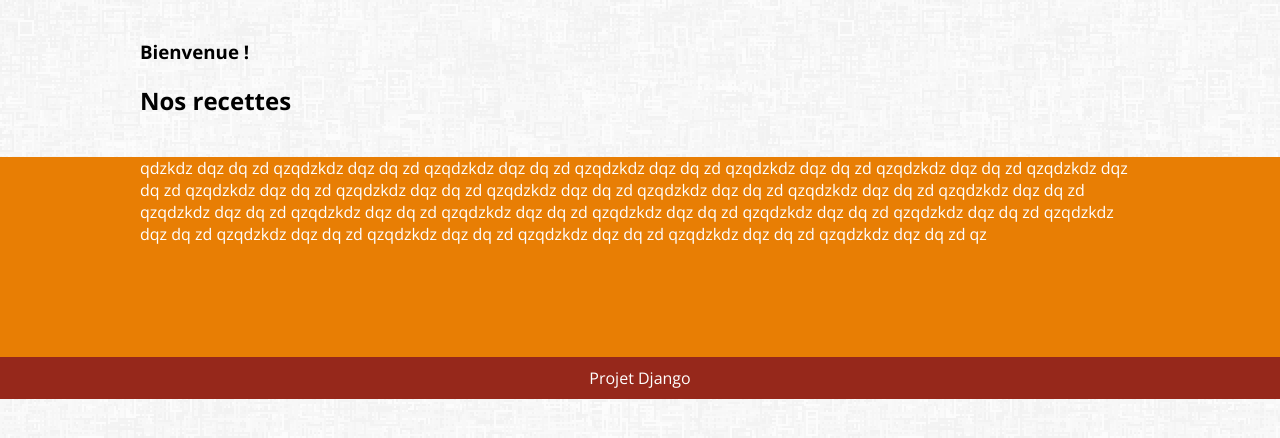
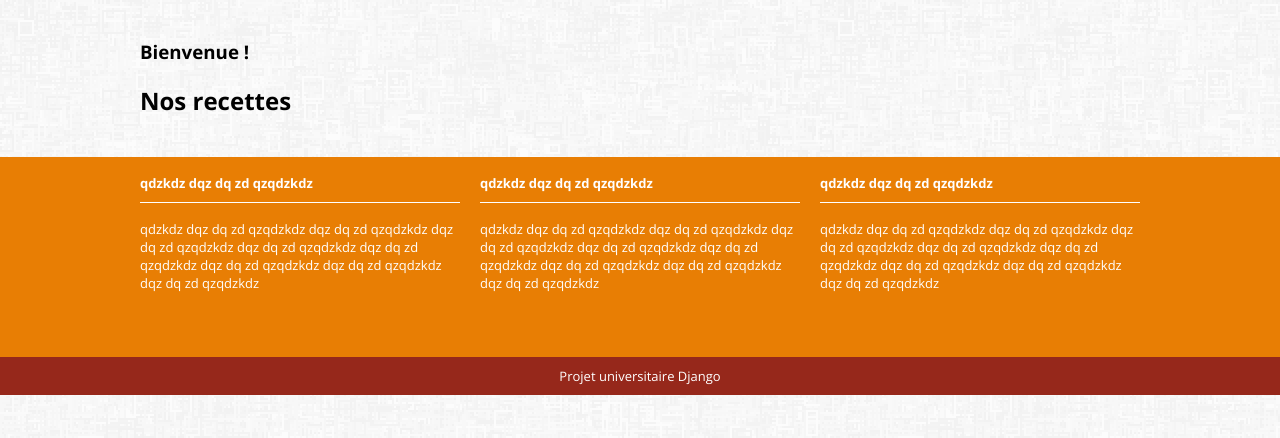
Before and after one commit to wicekvince/cuisinebis, a Django app: page / in a window 1280 px wide. Shown: the part 102-540 px from the top of the page. Run offline with Django 3.2, Linux system fonts and the light colour scheme; data that the repository does not hold is empty.

Commit message:
style update

```diff
--- a/recette/static/css/styles.css
+++ b/recette/static/css/styles.css
@@ -63,8 +63,16 @@ img{width: 175px;}
 }
 
 #footer{background-color: #e87e04}
-#footer-content{color:#fff;width: 1000px; margin:0 auto;height:200px}
+#footer-content{font-size:13px;color:#fff;width: 1000px; margin:0 auto;height:200px}
+#footer-content h4{padding-bottom:10px;border-bottom: 1px solid #fff}
 #post-footer{background-color:#96281b;color: #fff;padding: 10px;}
-#post-footer-content{width: 1000px;margin: 0 auto;text-align: center}
+#post-footer-content{font-size:13px;width: 1000px;margin: 0 auto;text-align: center}
+
 #main{}
 #page{width: 1000px;margin: 0 auto;padding: 20px}
+#footer-content > div {
+    float: left;
+    overflow: hidden;
+    width: 32%;
+}
+.center-footer{margin: 0 20px}
--- a/recette/templates/recette/_base.html
+++ b/recette/templates/recette/_base.html
@@ -46,10 +46,25 @@
 
 <div id="footer">
     <div id="footer-content">
-qdzkdz dqz dq zd qzqdzkdz dqz dq zd qzqdzkdz dqz dq zd qzqdzkdz dqz dq zd qzqdzkdz dqz dq zd qzqdzkdz dqz dq zd qzqdzkdz dqz dq zd qzqdzkdz dqz dq zd qzqdzkdz dqz dq zd qzqdzkdz dqz dq zd qzqdzkdz dqz dq zd qzqdzkdz dqz dq zd qzqdzkdz dqz dq zd qzqdzkdz dqz dq zd qzqdzkdz dqz dq zd qzqdzkdz dqz dq zd qzqdzkdz dqz dq zd qzqdzkdz dqz dq zd qzqdzkdz dqz dq zd qzqdzkdz dqz dq zd qzqdzkdz dqz dq zd qzqdzkdz dqz dq zd qzqdzkdz dqz dq zd qzqdzkdz dqz dq zd qzqdzkdz dqz dq zd qz
+        <div>
+            <h4>qdzkdz dqz dq zd qzqdzkdz</h4>
+            qdzkdz dqz dq zd qzqdzkdz dqz dq zd qzqdzkdz dqz dq zd qzqdzkdz dqz dq zd qzqdzkdz dqz dq zd qzqdzkdz dqz dq zd qzqdzkdz dqz dq zd qzqdzkdz dqz dq zd qzqdzkdz
+        </div>
+        <div class="center-footer">
+            <h4>qdzkdz dqz dq zd qzqdzkdz</h4>
+            qdzkdz dqz dq zd qzqdzkdz dqz dq zd qzqdzkdz dqz dq zd qzqdzkdz dqz dq zd qzqdzkdz dqz dq zd qzqdzkdz dqz dq zd qzqdzkdz dqz dq zd qzqdzkdz dqz dq zd qzqdzkdz
+        </div>
+        <div>
+            <h4>qdzkdz dqz dq zd qzqdzkdz</h4>
+            qdzkdz dqz dq zd qzqdzkdz dqz dq zd qzqdzkdz dqz dq zd qzqdzkdz dqz dq zd qzqdzkdz dqz dq zd qzqdzkdz dqz dq zd qzqdzkdz dqz dq zd qzqdzkdz dqz dq zd qzqdzkdz
+        </div>
+     </div>
+</div>
+<div id="post-footer">
+    <div id="post-footer-content">
+        Projet universitaire Django
     </div>
 </div>
-<div id="post-footer"><div id="post-footer-content">Projet Django</div></div>
 
 </body>
 </html>
```
